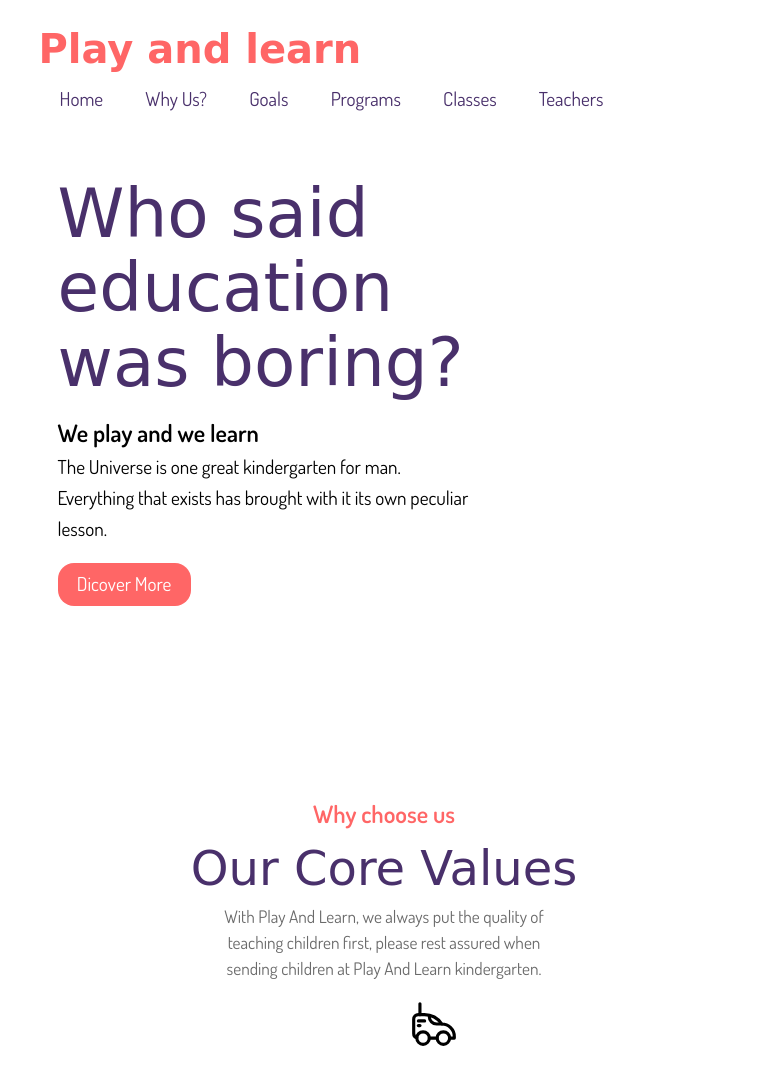
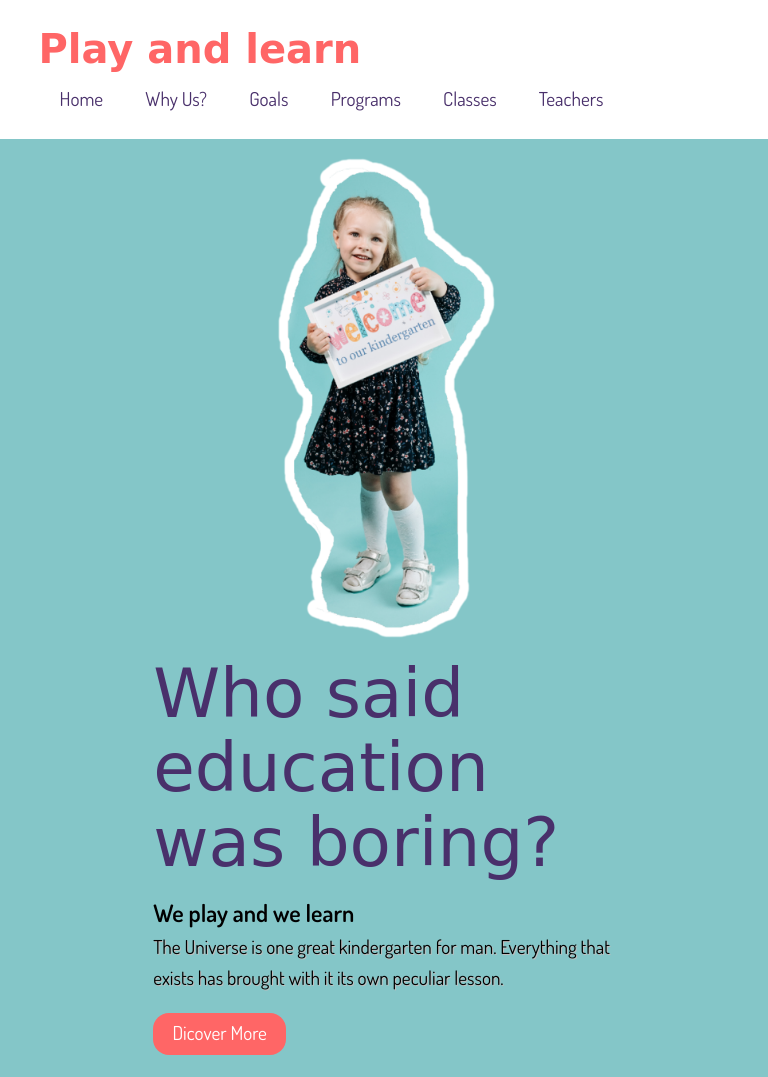
Before and after one commit to SharifulPradhan/play-and-learn, a plain HTML site: page index.html in a window 768 px wide. Shown: the top 1077 px of the page. Drawn offline with Linux system fonts and the light colour scheme; a web font is replaced by a local one.

Commit message:
making it responsive header section done

```diff
--- a/style.css
+++ b/style.css
@@ -173,9 +173,7 @@ nav ul li a:hover {
 -------------------------------------------------------*/
 header {
   position: relative;
-  z-index: -3;
   background: #84C6C8;
-  height: 600px;
 }
 
 #mobile-hero-image {
@@ -206,6 +204,11 @@ header {
   font-size: clamp(3.00rem, calc(2.12rem + 4.39vw), 5.25rem);
   line-height: 1.1;
   margin-bottom: .2em;
+}
+
+.hero-left p {
+  color: rgb(0, 0, 0);
+  text-shadow: 1px 1px rgb(193, 189, 189);
 }
 
 .hero-right {
@@ -828,17 +831,17 @@ footer h2 {
 }
 
 @media screen and (min-width: 557px) and (max-width: 768px) {
-  header {
-    background: none;
+  .hero {
+    display: flex;
+    flex-direction: column-reverse;
+    height: 100%;
+    align-items: center;
+    justify-content: center;
   }
 
-  .hero-left {
-    display: block;
 
-  }
-
-  .hero-right {
-    display: none;
+  .hero-right img{
+    width: 40%;
   }
 
   .programs-wrapper {
```
